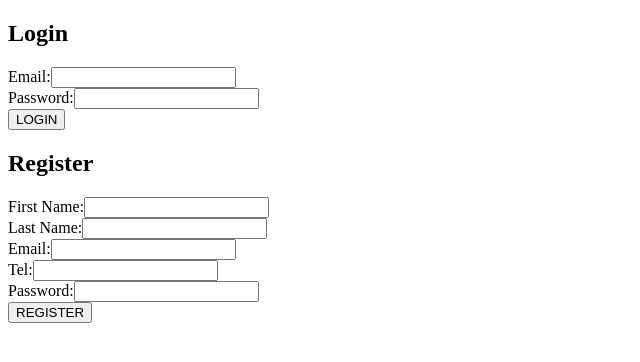
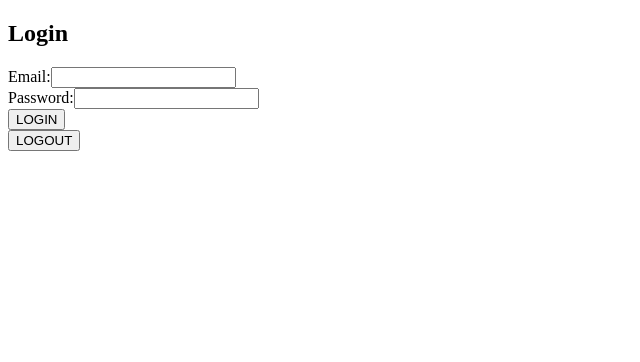
Before and after one commit to WannesVermeire/BachelorProefFrontend, a React (Create React App) app: page / in a window 1280 px wide. Shown: the top 362 px of the page, without its empty margins (0-640 px from the left). Built offline with nearby package versions, Linux system fonts and the light colour scheme.

Commit message:
Login,Register forms2

```diff
--- a/src/components/LoginForm.jsx
+++ b/src/components/LoginForm.jsx
@@ -4,10 +4,7 @@ class LoginForm extends Component{
     constructor(props){
         super(props);
         this.state = {
-            firstName: "",
-            lastName: "",
             email: "",
-            telNr: "",
             password: ""
         }
 
@@ -28,7 +25,7 @@ class LoginForm extends Component{
         return (
             <form className="form-inner" onSubmit={this.handleSubmit}>
                 <h2>Login</h2>
-                {/*ERROR! */}
+                {(this.props.error !== "") ? ( <div className={ "error"}>{this.props.error}</div>) : ""}
                 <div className={"form-group"}>
                     <label htmlFor={"email"}>Email:</label>
                     <input type={"email"} name={"email"} id={"email"} onChange={this.changeHandler} required/>
--- a/src/components/RegisterForm.jsx
+++ b/src/components/RegisterForm.jsx
@@ -26,16 +26,15 @@ class RegisterForm extends Component{
 
     render() {
         return (
-            <form className="form-inner" onSubmit={this.handleSubmit}>
+            <form className="form-inner" onSubmit={this.handleSubmit} >
                 <h2>Register</h2>
-                {/*ERROR! */}
                 <div className={"form-group"}>
-                    <label htmlFor={"first name"}>First Name:</label>
-                    <input type={"text"} name={"first name"} id={"first name"} onChange={this.changeHandler} required/>
+                    <label htmlFor={"firstName"}>First Name:</label>
+                    <input type={"text"} name={"firstName"} id={"firstName"} onChange={this.changeHandler} required/>
                 </div>
                 <div className={"form-group"}>
-                    <label htmlFor={"last name"}>Last Name:</label>
-                    <input type={"text"} name={"last name"} id={"last name"} onChange={this.changeHandler} required/>
+                    <label htmlFor={"lastName"}>Last Name:</label>
+                    <input type={"text"} name={"lastName"} id={"lastName"} onChange={this.changeHandler} required/>
                 </div>
                 <div className={"form-group"}>
                     <label htmlFor={"email"}>Email:</label>
--- a/src/pages/Home.jsx
+++ b/src/pages/Home.jsx
@@ -3,18 +3,47 @@ import LoginForm from "../components/LoginForm";
 import RegisterForm from "../components/RegisterForm";
 
 class Home extends Component {
-    Login = (details) =>{
+    state = {
+        user:{
+            token: ''
+        },
+        error:""
+    }
+    Register =(details) =>{
+        //Saving information in database
+        this.Login(details);
         console.log(details);
     }
-    Register =(details) =>{
-        console.log(details);
+
+    Login = (details) =>{
+        //Checking information in backend and requesting token for future requests
+        if(true) { //ToDo change true to backend request
+            this.setState({[this.state.user.token]: "backendtoken"});
+        }
+        else {
+            this.setState({error: "Details do not match!"});
+        }
     }
+
+    Logout = () => {
+        //Logging out = resetting token
+        this.setState({[this.state.user.token]: ''});
+        console.log("logged out");
+    }
+
+    //LoginForm en RegisterForm mogen niet tegelijk zichtbaar zijn!
     render(){
         return(
             <div>
-                <LoginForm Login={this.Login} error ={this.error}/>
-                <RegisterForm Register={this.Register} error ={this.error}/>
+                <div>
+                    <LoginForm Login={this.Login} error ={this.state.error}/>
+                </div>
+                <div style={{display: 'none'}}>
+                    <RegisterForm Register={this.Register} />
+                </div>
+                <button onClick={this.Logout}>LOGOUT</button>
             </div>
+
         );
     }
 }
```
